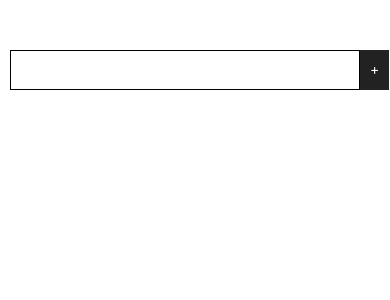
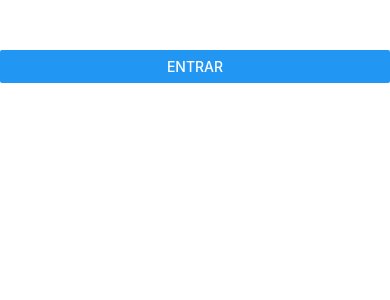
Before and after one commit to MenezesC137/FirstApp_Native, a React Native app: screen / in a window 390 px wide. Shown: the top 300 px of the page. Built offline with nearby package versions, Linux system fonts and the light colour scheme.

Commit message:
Modal bil

```diff
--- a/App.js
+++ b/App.js
@@ -1,14 +1,13 @@
-import AsyncStorage from '@react-native-async-storage/async-storage';
-
 import React, { Component } from "react";
 
 import {
   Text,
   View,
   StyleSheet,
-  TextInput,
-  TouchableOpacity,
-  Keyboard
+  Button,
+  Platform,
+  Modal,
+  Image
 } from "react-native";
 
 export default class App extends Component {
@@ -18,55 +17,40 @@ export default class App extends Component {
     super(props)
 
     this.state = {
-      input: '',
-      nome: ''
+      modal: false
     }
 
-    this.gravarNome = this.gravarNome.bind(this)
+    this.entrar = this.entrar.bind(this)
+    this.sair = this.sair.bind(this)
+
 
   }
 
-  async componentDidMount(){
-    await AsyncStorage.getItem('nome').then((value) => {
-      this.setState({nome: value})
-    })
+  entrar(){
+    this.setState({modal: true})
   }
 
-  async componentDidUpdate(_, prevState){
-    const nome = this.state.nome
-    if(prevState !== nome ){
-      await AsyncStorage.setItem('nome', nome)
-    }
-  }
-
-  gravarNome(){
-
-    this.setState({
-      nome: this.state.input
-    })
-
-    alert('Salvo com sucesso!')
-    Keyboard.dismiss();
-
+  sair(){
+    this.setState({modal: false})
   }
 
   render(){
     return (
       <View style={styles.container}>
-        <View style={styles.viewInput}>
-          <TextInput
-            style={styles.input}
-            value={this.state.input}
-            onChangeText={(text)=> this.setState({input: text})}
-            underlineColorAndroid='transparent'
-          />
-          <TouchableOpacity onPress={this.gravarNome}>
-            <Text style={styles.btn}>+</Text>
-          </TouchableOpacity>
+        <Button title='Entrar' onPress={ this.entrar } />
 
-        </View>
-
-        <Text style={styles.nome}> {this.state.nome} </Text>
+        <Modal animationType="slide" visible={this.state.modal}>
+          <View >
+            <Text style={{fontSize:30, marginLeft: 35, marginTop:20}}>BORAAAAA BILLLL!!!!</Text>
+            <Image
+              style={{width: 350, height: 300, marginLeft: 27}}
+              source={{uri: 'https://s2.glbimg.com/JLTqyzDpN1E9ArdIqmfy1c51Sd0=/0x0:1600x1162/984x0/smart/filters:strip_icc()/i.s3.glbimg.com/v1/AUTH_08fbf48bc0524877943fe86e43087e7a/internal_photos/bs/2022/4/i/FVTCuVTUWNhqc8V65g9Q/bora-bill-meme.jpg'}}
+            />
+            <View style={{marginTop: 50}}>
+              <Button title={'Sair'} onPress={ this.sair } />
+            </View>
+          </View>
+        </Modal>
       </View>
     )
   }
@@ -76,28 +60,5 @@ const styles = StyleSheet.create({
   container: {
     flex: 1,
     marginTop: 50,
-    marginLeft: 10
-  },
-  viewInput: {
-    flexDirection: 'row',
-    alignItems: 'center'
-  },
-  input: {
-    width:350,
-    height:40,
-    borderColor: "#000",
-    borderWidth: 1,
-    padding: 1
-  },
-  btn:{
-    backgroundColor: "#222",
-    color: "#FFF",
-    height: 40,
-    padding: 10,
-  },
-  nome: {
-    marginTop: 15,
-    fontSize: 30,
-    textAlign: 'center'
   }
 })
```
